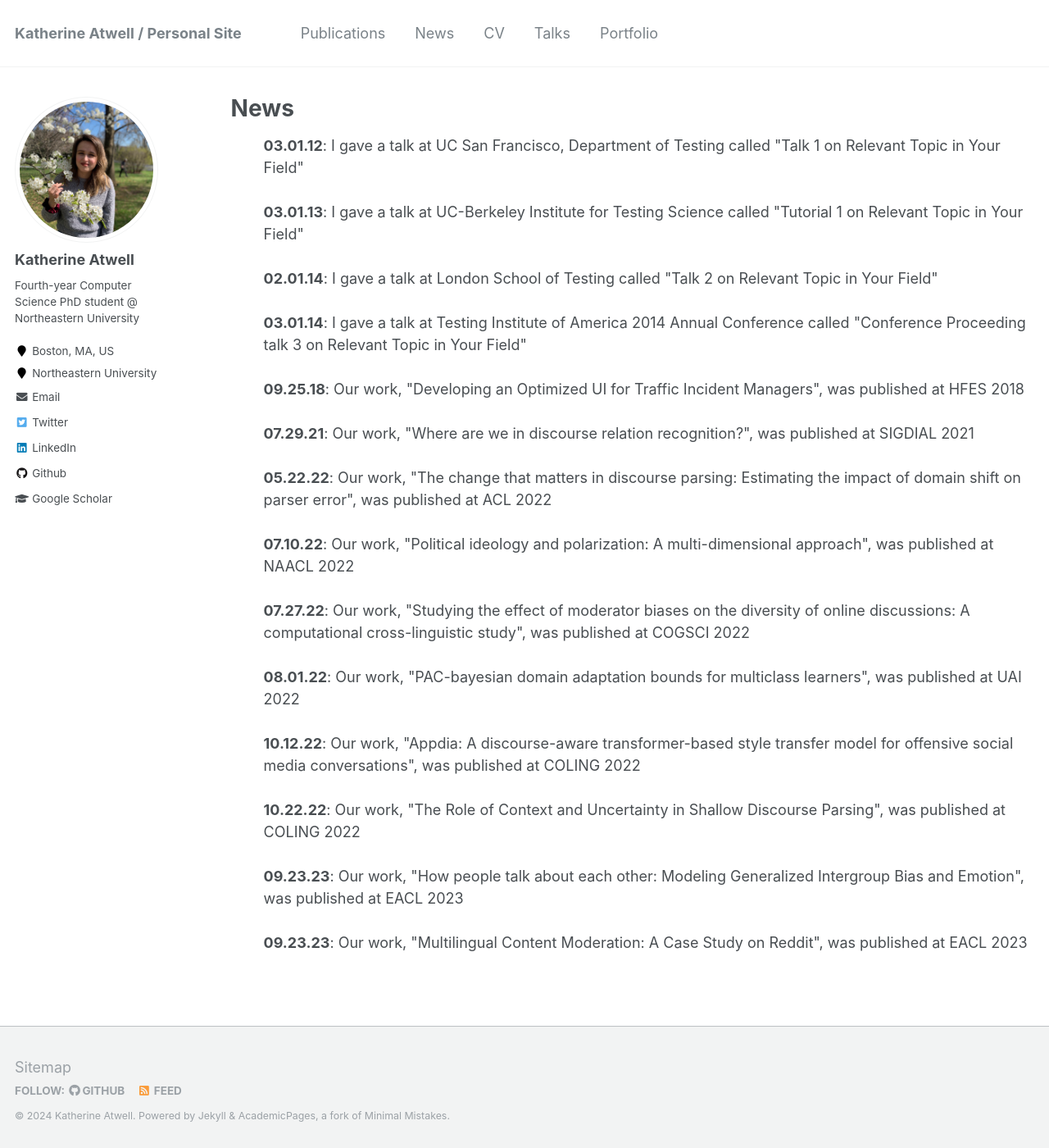
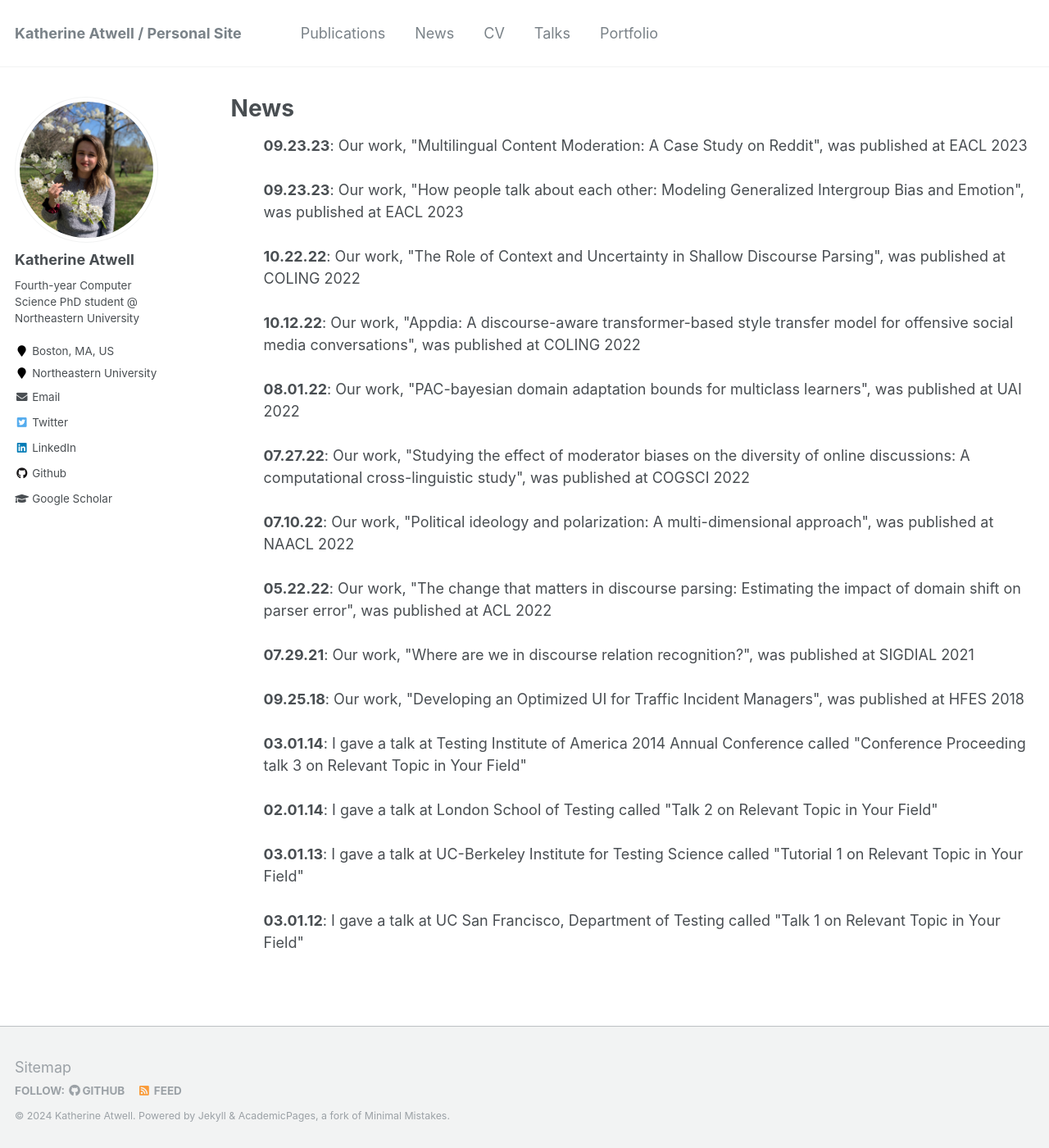
Before and after one commit to katherine-atwell/katherine-atwell.github.io, a Jekyll site: the page built from _pages/news.md, in a window 1280 px wide and 1400 px high. Shown: the whole window at 82% size. Built offline with Jekyll 4.4.1, drawn with Linux system fonts in a browser that asks for light colours.

Commit message:
formatting changes

```diff
--- a/_pages/news.md
+++ b/_pages/news.md
@@ -7,8 +7,8 @@ redirect_from:
   - /updates
 ---
 
-{% assign everything = site.publications | concat: site.talks %}
-{% assign sorted = everything | sort: "date"%}
+{% assign everything = site.publications | concat: site.talks%}
+{% assign sorted = everything | sort: "date" | reverse %}
 
 <ul>{% for post in sorted %}
   <b>{{post.date | date: "%m.%d.%y"}}</b>:
```
